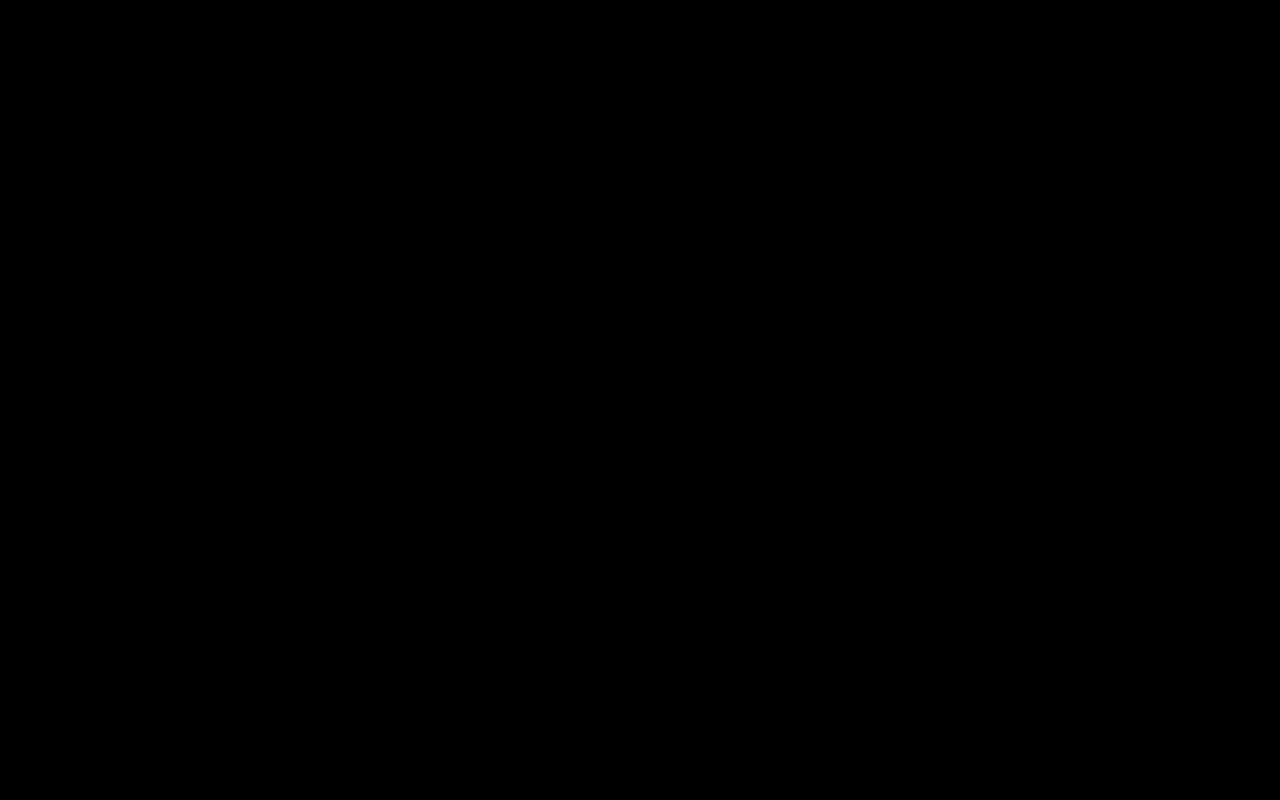
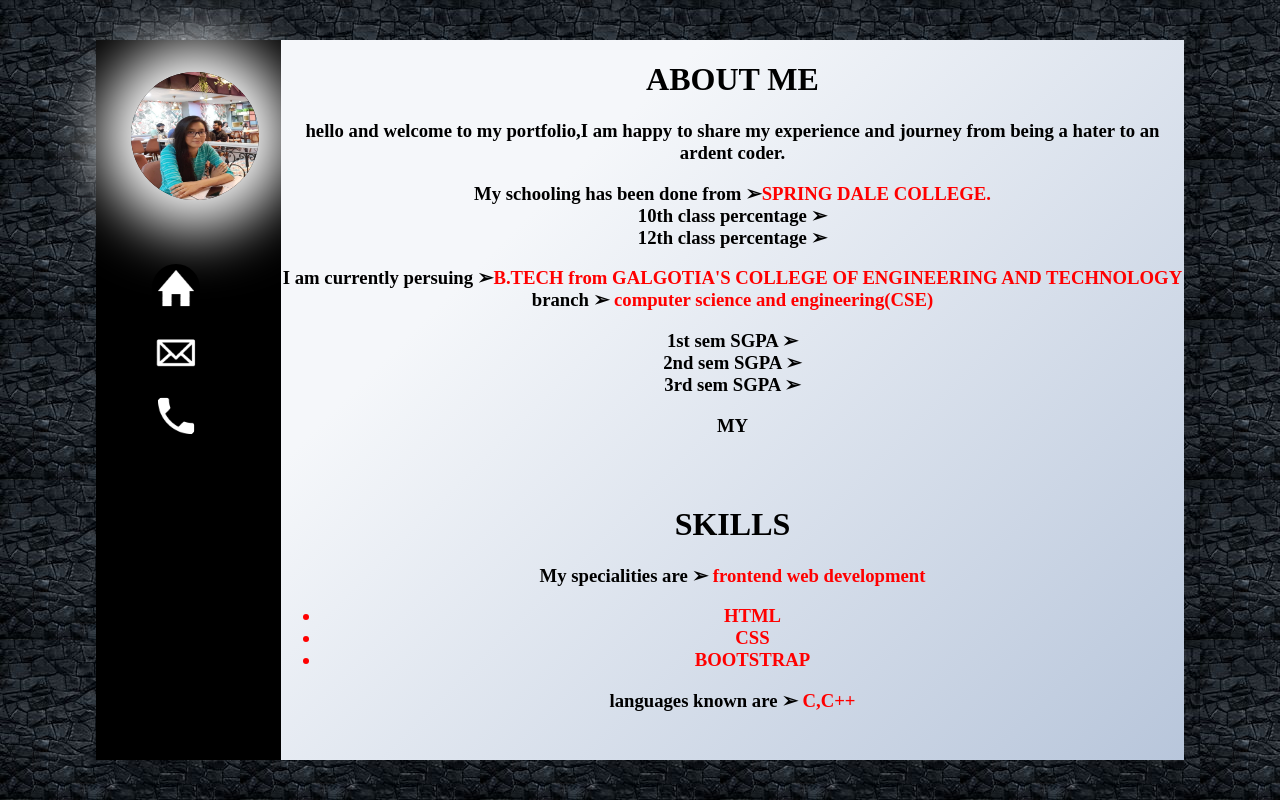
Before and after one commit to vandita-rv123/portfolio2, a plain HTML site: page index1.html in a window 1280 px wide. Drawn offline with Linux system fonts and the light colour scheme.

Commit message:
commit 2

```diff
--- a/css/styles1.css
+++ b/css/styles1.css
@@ -1,9 +1,82 @@
 body{
   margin-top: 0;margin-left: 0;
-  background-color: #000;
+background-image: url(../images/im-1.jpg);
 }
-.a-1{
-  margin-top: 0,auto;
-  width: 50%;
-background-color: #fff;
+.container-fluid{
+  position: absolute;
+  width: 85%;
+  height: 90%;
+left: 6rem;
+top: 2.5rem;
+background-color :#000000;
+
+
 }
+
+.a-2{
+  position: absolute;
+  top: 0;
+left: 17%;
+  width: 83%;
+  height: 100%;
+  background-color: #b8c6db;
+  background-image: linear-gradient(315deg, #b8c6db 0%, #f5f7fa 74%);
+  overflow: scroll;
+}
+
+.a-3{
+  padding-top: 3rem;
+}
+
+.a-4{
+  position: absolute;
+  left: 3.5rem;
+  top: 14rem;
+  border-radius: 50%;
+  width: 3rem;
+  height: 3rem;
+}
+
+h1{
+
+  color: #000;
+  text-align: center;
+}
+h3{
+  text-align: center;
+}
+strong{
+  color: red;
+}
+a{
+
+  text-decoration: none;
+}
+.a-5{
+  position: absolute;
+  right:  85%;
+  top: 2rem;
+  box-shadow:
+   0 0 60px 30px #fff;  /* inner white */
+  border-radius: 50%;
+  width: 8rem;
+  height: 8rem;
+
+}
+.a-6{
+  position: absolute;
+  left: 3.5rem;
+  top: 18rem;
+  border-radius: 50%;
+  width: 3rem;
+  height: 3rem;
+}
+
+.a-7{
+  position: absolute;
+  left: 3.5rem;
+  top: 22rem;
+  border-radius: 50%;
+  width: 3rem;
+  height: 3rem;
+}
--- a/index1.html
+++ b/index1.html
@@ -6,7 +6,30 @@
     <link rel="stylesheet" href="css/styles1.css">
   </head>
   <body>
-<div class="a-1">
+<div class="container-fluid">
+  <img class="a-5"src="images/MyProfile.jpg" alt="">
+<a href="index.html"><img class="a-4"src="images/im-2.png" alt=""></a>
+<a href="index.html"><img class="a-6"src="images/im-3.png" alt=""></a>
+<a href="index.html"><img class="a-7"src="images/im-4.png" alt=""></a>
+<div class="a-2">
+  <h1>ABOUT ME</h1>
+  <h3>hello and welcome to my portfolio,I am happy to share my experience and journey from being a hater to an ardent coder. </h3>
+<h3>My schooling has been done from ➢<strong>SPRING DALE COLLEGE.</strong><br>10th class percentage ➢ <strong></strong><br>12th class percentage ➢ <strong></strong></h3>
+<h3>I am currently persuing ➢<strong>B.TECH from GALGOTIA'S COLLEGE OF ENGINEERING AND TECHNOLOGY </strong> <br>branch ➢ <strong>computer science and engineering(CSE)</strong></h3>
+<h3>1st sem SGPA ➢ <strong></strong><br>2nd sem SGPA ➢ <strong></strong><br>3rd sem SGPA ➢ <strong></strong></h3>
+<h3>MY</h3>
+<h1 class="a-3">SKILLS</h1>
+<h3>My specialities are ➢ <strong> frontend web development <br><ul>
+  <li>HTML</li><li>CSS</li><li>BOOTSTRAP</li>
+</ul></strong></h3>
+<h3>languages known are ➢ <strong>C,C++</strong></h3>
+<h1 class="a-3">PROJECTS</h1>
+<h3>➢a web development project on <strong>yoga journal </strong><br>github link ➢ <a href="https://github.com/vandita-rv123/Yoga-Journal">https://github.com/vandita-rv123/Yoga-Journal</a></h3>
+<h1 class="a-3">WORK EXPERIENCE</h1>
+</div>
+
+
+
 
 </div>
   </body>
```
Also changed, not shown: css/styles.css (+29 -0 lines), index.html (+1 -1 lines), images/im-2.png (added), images/im-3.png (added), images/im-4.png (added).
